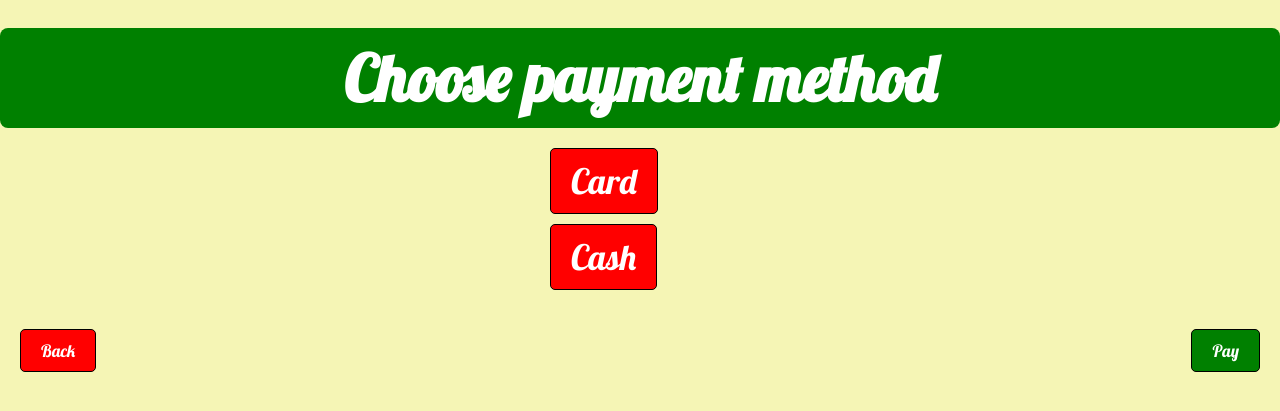
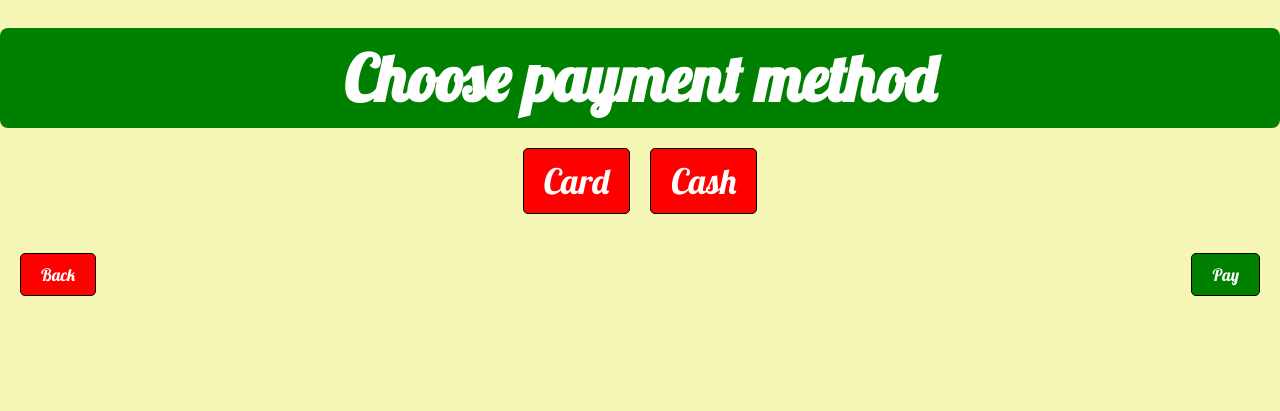
Before and after one commit to I552798/pizzabytes, a Flask app: page /payment/1 in a window 1280 px wide. Shown: the part 294-705 px from the top of the page. Run offline with Flask 3, Linux system fonts and the light colour scheme.

Commit message:
fixed minor issues

```diff
--- a/app.py
+++ b/app.py
@@ -140,8 +140,8 @@ def mark_next_order_completed():
 
 @app.route('/delete_order/<int:index>', methods=['POST'])
 def delete_order(index):
-    if 0 <= index < len(ready_orders):
-        ready_orders.pop(index)
+    if 0 <= index < len(orders):
+        orders.pop(index)
 
     from_page = request.args.get('from_page')
     if from_page == 'mario':
--- a/static/css/mario.css
+++ b/static/css/mario.css
@@ -130,7 +130,7 @@ header h1 {
     border-radius: 10px;
     box-shadow: 0 2px 4px rgba(0, 0, 0, 0.2);
     padding: 20px;
-    width: 300px;
+    width: 350px;
 }
 
 .order-box table {
--- a/static/css/overview.css
+++ b/static/css/overview.css
@@ -153,7 +153,6 @@ form div input[type="text"] {
     background-color: #32cd33;
 }
 
-/* k */
 .button-container {
     display: flex;
     align-items: center;
@@ -200,7 +199,12 @@ form div input[type="text"] {
 .font {
     font-family: 'Lobster', cursive;
 }
-
+.payment-container {
+    display: flex;
+    justify-content: center; /* Center horizontally */
+    gap: 20px; /* Add space between the buttons */
+    margin-top: 20px;
+}
 .payment {
     background-color: #ff0000;
     color: #ffffff;
@@ -209,11 +213,8 @@ form div input[type="text"] {
     padding: 10px 20px;
     border-radius: 5px;
     font-size: 35px;
-    margin-left: 0;
     cursor: pointer;
-    margin-left: 20px;
-    display: block;
-    margin-left: 550px;
+    display: inline-block;
     margin-bottom: 10px;
 }
 
--- a/templates/payment.html
+++ b/templates/payment.html
@@ -15,7 +15,7 @@
 
     <h1>Choose payment method</h1>
 
-    <div>
+    <div class="payment-container">
         <button id="card" class="payment">Card</button>
         <button id="cash" class="payment">Cash</button>
     </div>
```
